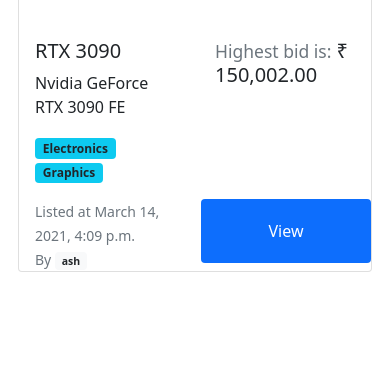
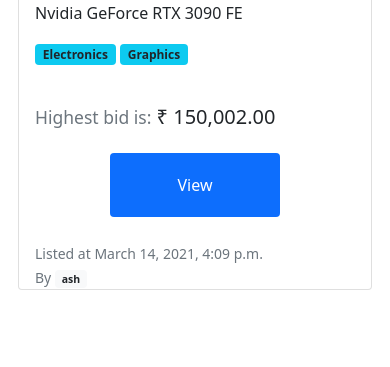
Before and after one commit to Ashu-r/auction-django, a Django app: page / in a window 390 px wide. Shown: the part 477-844 px from the top of the page. Run offline with Django 3.2, Linux system fonts and the light colour scheme; data comes from the database, SQL or seed files in the repository; both versions use the stored data as it was after the commit.

Commit message:
Made responsive to mobile

```diff
--- a/auctions/templates/auctions/index.html
+++ b/auctions/templates/auctions/index.html
@@ -1,20 +1,21 @@
 {% extends "auctions/layout.html" %} {% block body %}
-<div class="container">
+<div class="container-lg">
 	<h2>{% firstof heading "Active Listings" %}</h2>
 	{% if category %}
 	<h3>in {{category}}</h3>
 	{% endif %} {% if not listings %}
 	<div class="display-6">No Listings Available</div>
 	{% endif %} {% for listing in listings %}
+	<div class="row-cols-1">
 		<div class="card mb-5" id="listing" style="width: auto">
 			<div class="row g-4">
-			<div class="col-sm-3">
+				<div class="col-md-12 col-lg-5">
 					{% if listing.image_url %}<img class="card-img" src="{{ listing.image_url}}" alt="{{listing.title}}" />{% else %}
 					<img class="card-img" src="static/auctions/images/no-image.jpg" alt="{{listing.title}}" />{% endif %}
 				</div>
-			<div class="col">
+				<div class="col-md-12 col-lg-7">
 					<div class="row g-2">
-					<div class="col">
+						<div class="col-lg-6">
 							<div class="card-body">
 								<h5 class="card-title">{{listing.title}}</h5>
 								<p class="card-text">{{listing.description}}</p>
@@ -25,7 +26,7 @@
 							</div>
 						</div>
 
-					<div class="col">
+						<div class="col-lg-6">
 							<div class="card-body">
 								<h5 class="card-title pricing-card-title">
 									{% load humanize %} {% if listing.biddings.last %}
@@ -42,7 +43,7 @@
 						</div>
 					</div>
 					<div class="row g-2">
-					<div class="col">
+						<div class="col-lg-5  order-2 order-lg-1">
 							<div class="ms-3">
 								<small class="text-muted">Listed at {{listing.time_created}}</small>
 							</div>
@@ -50,8 +51,9 @@
 								<small class="text-muted text-gray-800">By <span class="badge bg-light text-dark">{{listing.seller.username}}</span></small>
 							</div>
 						</div>
-					<div class="col ms-3">
-						<a href="{% url 'listing' listing.id %}">
+						<div class="mb-3 mb-lg-2 col-lg-6  order-1 order-lg-2 ms-lg-3">
+							<div class="row justify-content-center">
+								<a class="mx-auto text-center" href="{% url 'listing' listing.id %}">
 									<button class="view-button">
 										<span>View</span>
 									</button>
@@ -61,7 +63,9 @@
 					</div>
 				</div>
 			</div>
+		</div>
 
 		{% endfor %}
 	</div>
 	{% endblock %}
+</div>
--- a/auctions/templates/auctions/layout.html
+++ b/auctions/templates/auctions/layout.html
@@ -3,6 +3,8 @@
 <!DOCTYPE html>
 <html lang="en">
 	<head>
+		<meta charset="utf-8" />
+		<meta name="viewport" content="width=device-width, initial-scale=1" />
 		<title>{% block title %}Auctions{% endblock %}</title>
 		<link
 			href="https://cdn.jsdelivr.net/npm/bootstrap@5.0.0-beta2/dist/css/bootstrap.min.css"
@@ -15,9 +17,21 @@
 	<body>
 		<nav class="navbar navbar-light" style="background-color: #e3f2fd">
 			<div class="container-fluid">
-				<span class="navbar-brand">Auctions</span>
-				<div>
-					<ul class="nav">
+				<a class="navbar-brand" href="/">Auctions</a>
+				<button
+					class="navbar-toggler mb-2"
+					type="button"
+					data-bs-toggle="collapse"
+					data-bs-target="#navbarNav"
+					aria-controls="navbarNav"
+					aria-expanded="false"
+					aria-label="Toggle navigation"
+				>
+					<span class="navbar-toggler-icon"></span>
+				</button>
+
+				<div class="collapse navbar-collapse" id="navbarNav">
+					<ul class="nav flex-wrap justify-content-between">
 						<li class="nav-item">
 							<a class="nav-link" href="{% url 'index' %}">Active Listings</a>
 						</li>
@@ -28,6 +42,7 @@
 						<li class="nav-item">
 							<a class="nav-link" href="{% url 'watchlist' %}">Watchlist</a>
 						</li>
+
 						<li class="nav-item me-3">
 							<a class="btn btn-primary" href="{% url 'new_listing' %}">Create new Listing</a>
 						</li>
@@ -53,5 +68,10 @@
 		</div>
 		<hr />
 		{% block body %} {% endblock %}
+		<script
+			src="https://cdn.jsdelivr.net/npm/bootstrap@5.0.0-beta2/dist/js/bootstrap.bundle.min.js"
+			integrity="sha384-b5kHyXgcpbZJO/tY9Ul7kGkf1S0CWuKcCD38l8YkeH8z8QjE0GmW1gYU5S9FOnJ0"
+			crossorigin="anonymous"
+		></script>
 	</body>
 </html>
```
Also changed, not shown: auctions/templates/auctions/listing.html (+18 -10 lines), db.sqlite3. Lines whose indentation alone changed are shown as unchanged.
